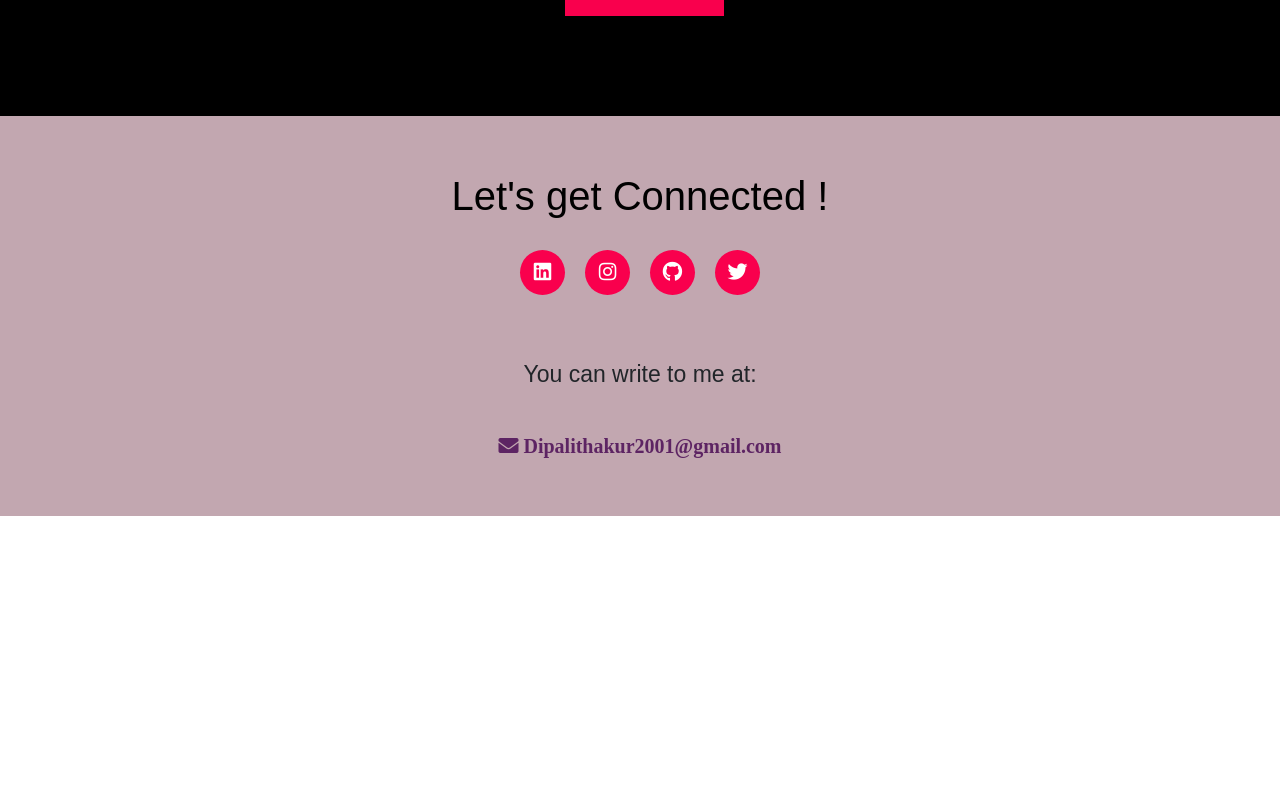
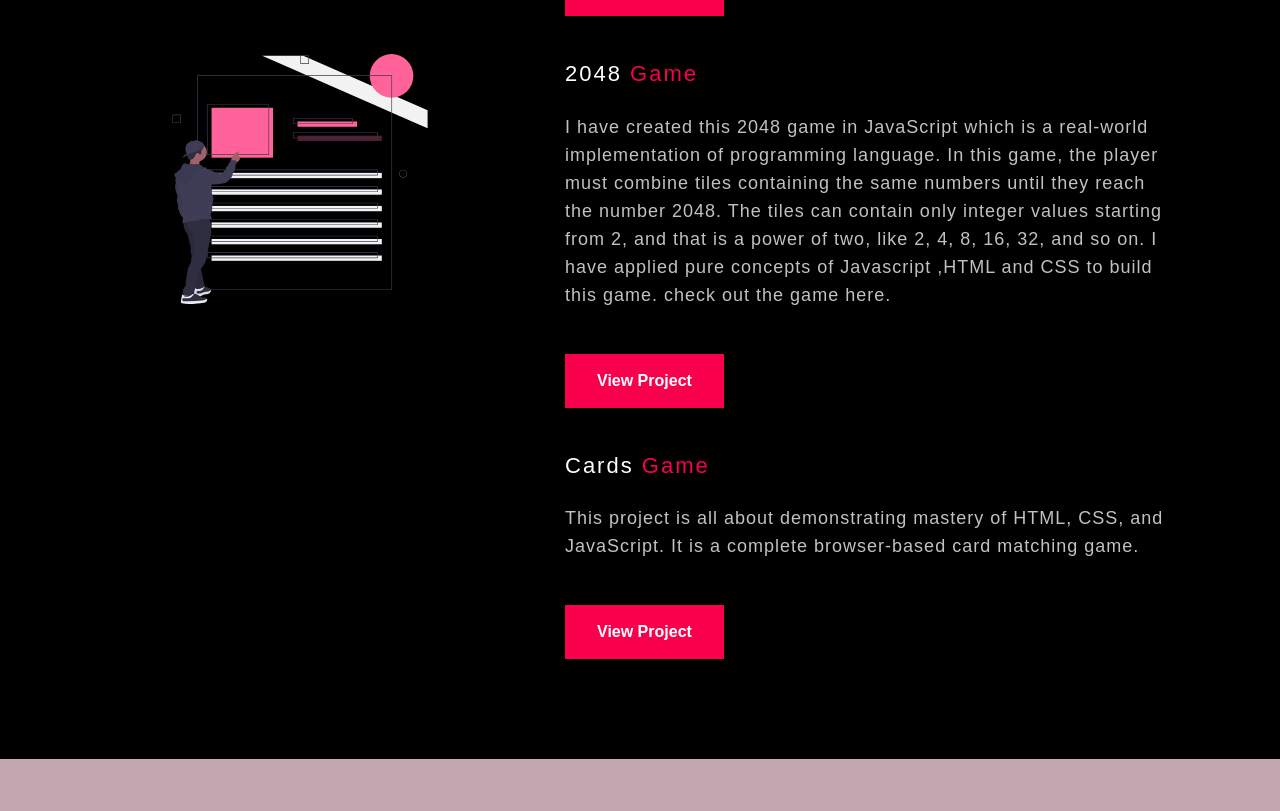
Before and after one commit to dipalithakur/Myportfolio.github.io, a plain HTML site: page index.html in a window 1280 px wide. Shown: the part 2354-3165 px from the top of the page. Before the commit the page ends 2870 px from the top, so only its background shows below. Drawn offline with nearby package versions, Linux system fonts and the light colour scheme.

Commit message:
Update index.html

```diff
--- a/index.html
+++ b/index.html
@@ -84,22 +84,23 @@
                        C++
                     </li><br>
                     <li >
+	              JavaScript
+                    </li><br>
+                    <li >
                        HTML
                     </li><br>
                     <li >
                        CSS
-                    </li>
-                    <br><li >
-                     Bootstrap
                     </li>
                 </ul>
 
 
 		</div>
 	</section>
+</section>
 	<section id="project" class="about">
 		<div class="main">
-			<img class="img-2" style="height: 250px; width: 370px;" src="project.svg"  >
+			<img style="height: 250px; width: 370px;" src="project.svg"  >
 			<div class="about-text">
 				<h2>Project</h2>
 				<h5>Currency <span>Converter</span></h5>
@@ -107,7 +108,24 @@
            Hey, I have created a WebApp called currency converter using html, css and javascript.
            check out my project here.
                 </p>
-				<button type="button"> <a style="color: white; text-decoration: none;" href="https://currencyconverterdt.netlify.app">
+				<button type="button"> <a style="color: white; text-decoration: none;" href="https://xenodochial-stonebraker-6d7353.netlify.app/">
+                    View Project</a></button> <p>
+				<h5>2048 <span>Game</span></h5>
+				<p>
+                    I have created this 2048 game in JavaScript which is a real-world implementation of programming language.
+
+                    In this game, the player must combine tiles containing the same numbers until they reach the number 2048. The tiles can contain only integer values starting from 2, and that is a power of two, like 2, 4, 8, 16, 32, and so on.
+
+                    I have applied pure concepts of Javascript ,HTML and  CSS to build this game.
+                    check out the game here.
+                </p>
+				<button type="button"> <a style="color: white; text-decoration: none;" href="https://dipalithakur.github.io/2048-game/">
+                    View Project</a></button><p>
+				<h5>Cards <span>Game</span></h5>
+				<p> This project is all about demonstrating mastery of HTML, CSS, and JavaScript. It is a complete browser-based card
+                    matching game.
+                </p>
+				<button type="button"> <a style="color: white; text-decoration: none;" href="https://dipalithakur.github.io/Cards-Game/">
                     View Project</a></button>
 			</div>
 		</div>
```
